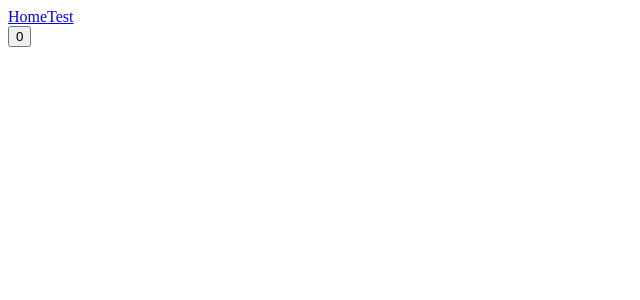
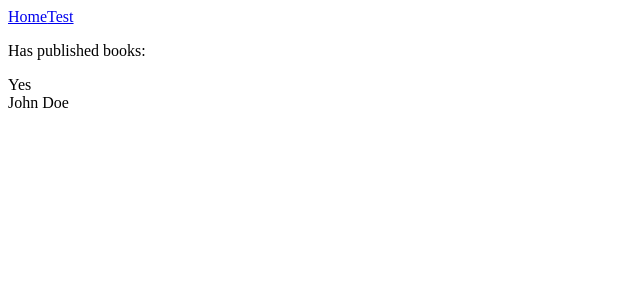
Before and after one commit to javierpb275/vue-test-project, a Vue app: page /test in a window 1280 px wide. Shown: the top 300 px of the page, without its empty margins (0-640 px from the left). Built offline with nearby package versions, Linux system fonts and the light colour scheme.

Commit message:
computed properties

```diff
--- a/src/views/TestView.vue
+++ b/src/views/TestView.vue
@@ -1,17 +1,41 @@
 <script setup>
-import { ref } from "vue";
+import { reactive, computed, ref } from "vue";
 
-const count = ref(0);
+const author = reactive({
+  name: "John Doe",
+  books: [
+    "Vue 2 - Advanced Guide",
+    "Vue 3 - Basic Guide",
+    "Vue 4 - The Mystery",
+  ],
+});
 
-function increment() {
-  count.value++;
-}
+// a computed ref
+const publishedBooksMessage = computed(() => {
+  return author.books.length > 0 ? "Yes" : "No";
+});
+
+const firstName = ref("John");
+const lastName = ref("Doe");
+
+const fullName = computed({
+  // getter
+  get() {
+    return firstName.value + " " + lastName.value;
+  },
+  // setter
+  set(newValue) {
+    // Note: we are using destructuring assignment syntax here.
+    [firstName.value, lastName.value] = newValue.split(" ");
+  },
+});
 </script>
 
 <template>
   <main>
-    <button @click="increment">
-      {{ count }}
-    </button>
+    <p>Has published books:</p>
+    <span>{{ publishedBooksMessage }}</span>
+    <br>
+    <span>{{fullName}}</span>
   </main>
 </template>
```
